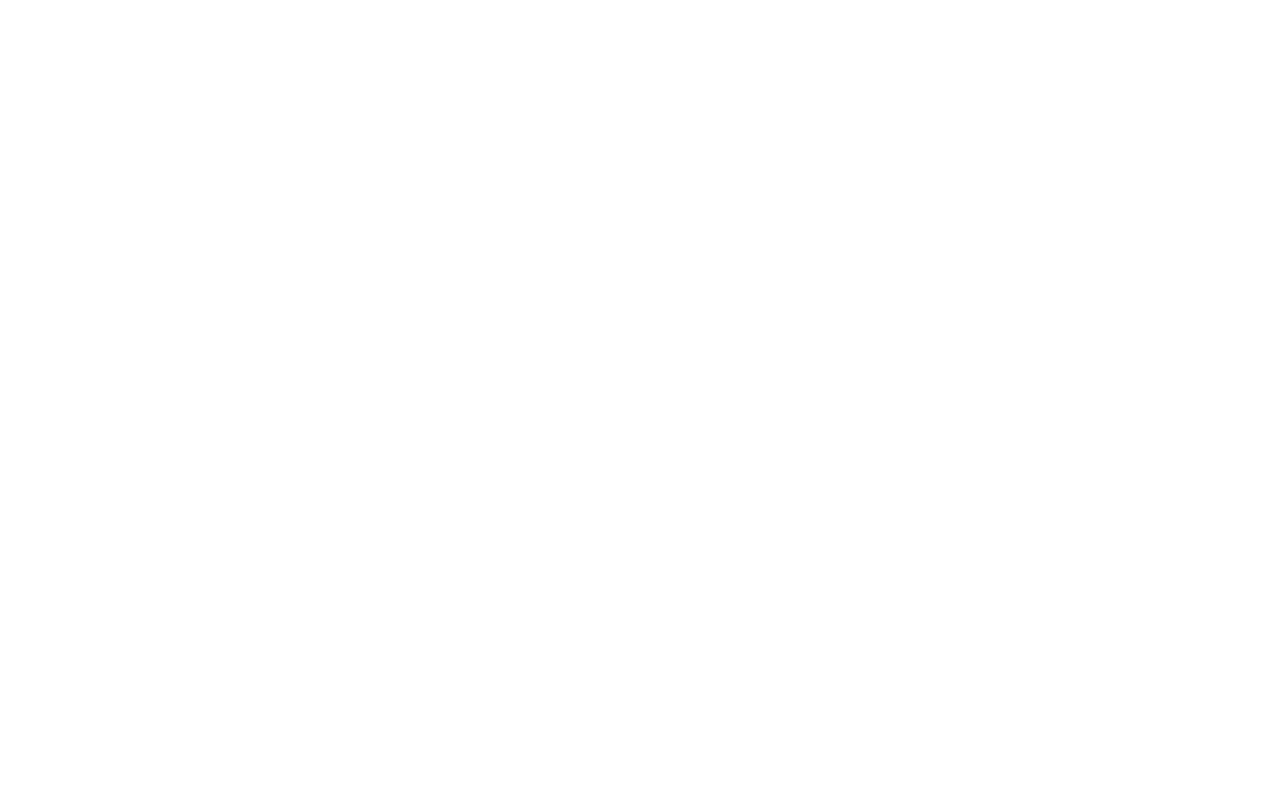
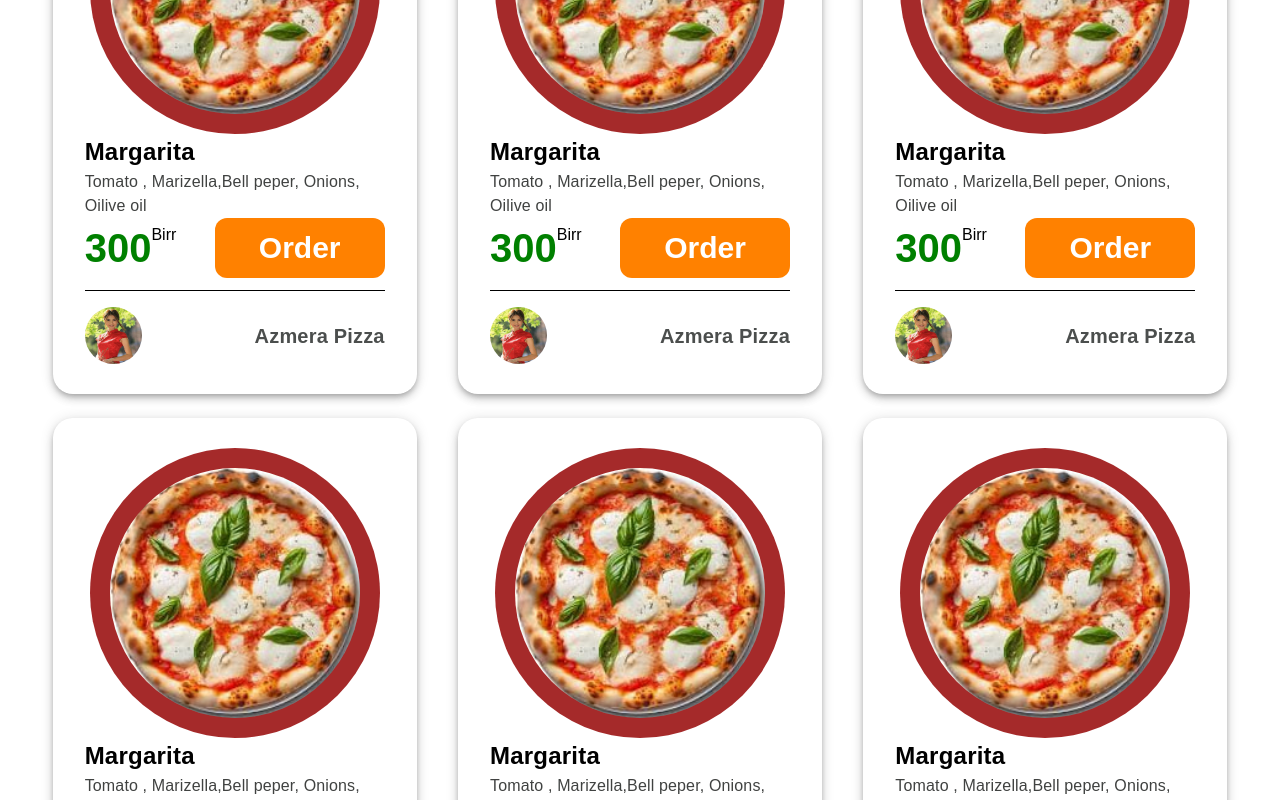
Before and after one commit to mihret1/Pizza-Ordering-Service, a React (Vite) app in the folder client/: page / in a window 1280 px wide. Shown: the part 2220-3020 px from the top of the page. Before the commit the page ends 1920 px from the top, so only its background shows below. Built offline with nearby package versions, Linux system fonts and the light colour scheme.

Commit message:
done popular pizza part

```diff
--- a/client/src/pages/Home.jsx
+++ b/client/src/pages/Home.jsx
@@ -1,10 +1,11 @@
-import { Box, Button, ButtonBase, IconButton, Stack, Typography } from '@mui/material'
+import { Box, Button, ButtonBase, Grid, Grid2, IconButton, Stack, Typography } from '@mui/material'
 import React from 'react'
 import Navbar from '../components/navbar'
 import img1 from '../assets/img1.jpg'
 import img2 from '../assets/img2.jpg'
 import img3 from '../assets/img3.jpg'
 import img4 from '../assets/img4.jpg'
+import img6 from '../assets/img6.jpg'
 import SearchIcon from '@mui/icons-material/Search';
 import {useTheme, useMediaQuery} from '@mui/material'
 import {useState, useEffect} from 'react'
@@ -123,7 +124,27 @@ function Home() {
   }
 
 const CardThree=(props)=>{
-  return(<></>)
+  return(
+      <Stack width={ 300} paddingX={4} height={580} borderRadius={5} boxShadow={5} alignItems='center' justifyContent='center'>
+            <Stack sx={{ justifyContent:'center',alignItems:'center', backgroundColor:'brown',width:290, height:290,borderRadius:'100%' }}>
+              <img src={props.imagee} style={{ width:250, height:250, borderRadius:'100%' }}/>
+            </Stack>
+            <Stack>
+              <Typography fontWeight='bolder' fontFamily='sans-serif' fontSize={24}>{props.title}</Typography>
+              <Typography color='#404241' fontSize={16}  fontFamily='sans-serif'>{props.desc}</Typography>
+              <Stack direction='row' borderBottom={0.1} justifyContent='space-between' alignItems='center' pb={1.5} >
+                <Stack direction='row' fontFamily='sans-serif'><span style={{color:'green', fontSize:40,fontWeight:'bold' }}>{props.money}</span><span>Birr</span></Stack>
+                <Stack width={170} height={60} borderRadius={3} justifyContent='center' fontFamily='sans-serif' fontWeight='bold' alignItems='center' fontSize={30}  sx={{ backgroundColor:'#FF8100' }}>
+                  <Link to='/' style={{ color:'white' ,textDecoration:'none'}}> Order  </Link>
+                </Stack>
+              </Stack>
+              <Stack direction='row' pt={2} justifyContent='space-between' alignItems='center'>
+                <img src={props.imageP} style={{ width:57,height:57,borderRadius:'100%'}}/>
+                <Typography fontSize={20} fontFamily='sans-serif' fontWeight='bold' sx={{  color:'#4b4e4d' }}>{props.titleTwo}</Typography>
+              </Stack>
+
+            </Stack>
+      </Stack>)
 }
 
 
@@ -277,7 +298,76 @@ const CardThree=(props)=>{
       </Stack>
 
      {/* part four */}
-     part four
+     <Stack sx={{  paddingX: isMediumSize && 0.3 || 4,paddingTop:10 }}>
+       <Typography pl={2.5} sx={{ color:'gray' ,
+          fontSize: isMediumSize ? 24: 40
+           }}>Popular Pizzas</Typography>
+       <Grid container justifyContent='space-around' alignItems='center' columnSpacing={2} rowSpacing={3}>
+
+         <Grid item >
+            <CardThree
+              imageP={girl}
+              imagee={img6}
+              money='300'
+              title='Margarita'
+              desc='Tomato , Marizella,Bell peper, Onions, Oilive oil'
+              titleTwo='Azmera Pizza'
+                />
+         </Grid>
+         <Grid item >
+            <CardThree
+              imageP={girl}
+              imagee={img6}
+              money='300'
+              title='Margarita'
+              desc='Tomato , Marizella,Bell peper, Onions, Oilive oil'
+              titleTwo='Azmera Pizza'
+                />
+         </Grid>
+         <Grid item >
+            <CardThree
+              imageP={girl}
+              imagee={img6}
+              money='300'
+              title='Margarita'
+              desc='Tomato , Marizella,Bell peper, Onions, Oilive oil'
+              titleTwo='Azmera Pizza'
+                />
+         </Grid>
+         <Grid item >
+            <CardThree
+              imageP={girl}
+              imagee={img6}
+              money='300'
+              title='Margarita'
+              desc='Tomato , Marizella,Bell peper, Onions, Oilive oil'
+              titleTwo='Azmera Pizza'
+                />
+         </Grid>
+         <Grid item >
+            <CardThree
+              imageP={girl}
+              imagee={img6}
+              money='300'
+              title='Margarita'
+              desc='Tomato , Marizella,Bell peper, Onions, Oilive oil'
+              titleTwo='Azmera Pizza'
+                />
+         </Grid>
+         <Grid item >
+            <CardThree
+              imageP={girl}
+              imagee={img6}
+              money='300'
+              title='Margarita'
+              desc='Tomato , Marizella,Bell peper, Onions, Oilive oil'
+              titleTwo='Azmera Pizza'
+                />
+         </Grid>
+
+
+       </Grid>
+      </Stack>
     </Stack>
   )
 }
```
Also changed, not shown: client/src/assets/img6.jpg (added).
